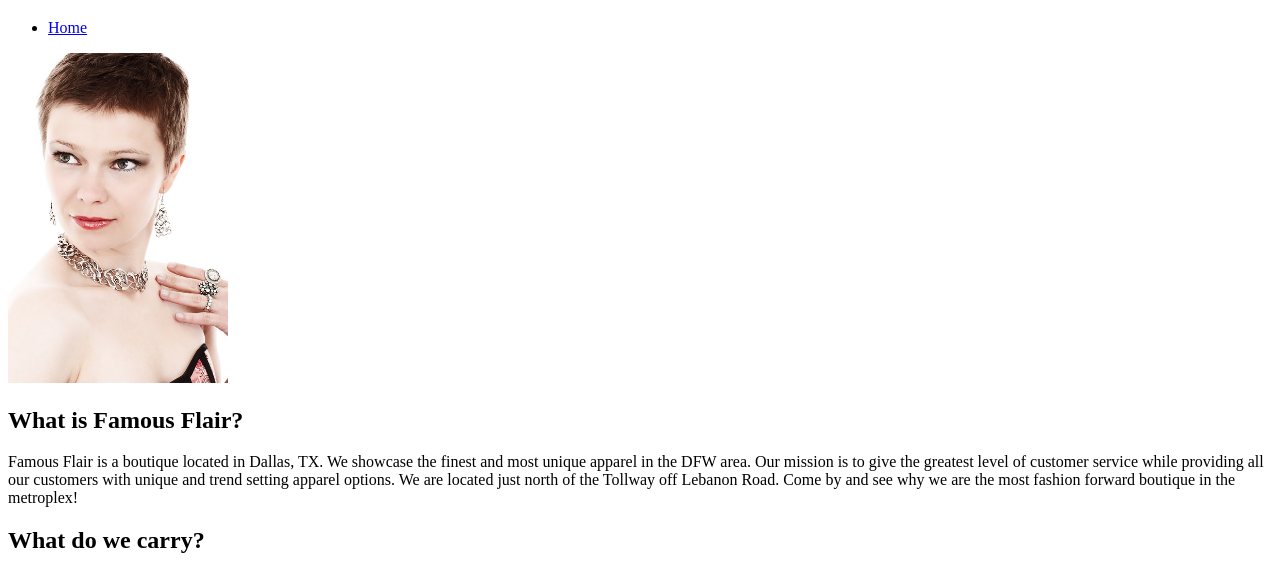
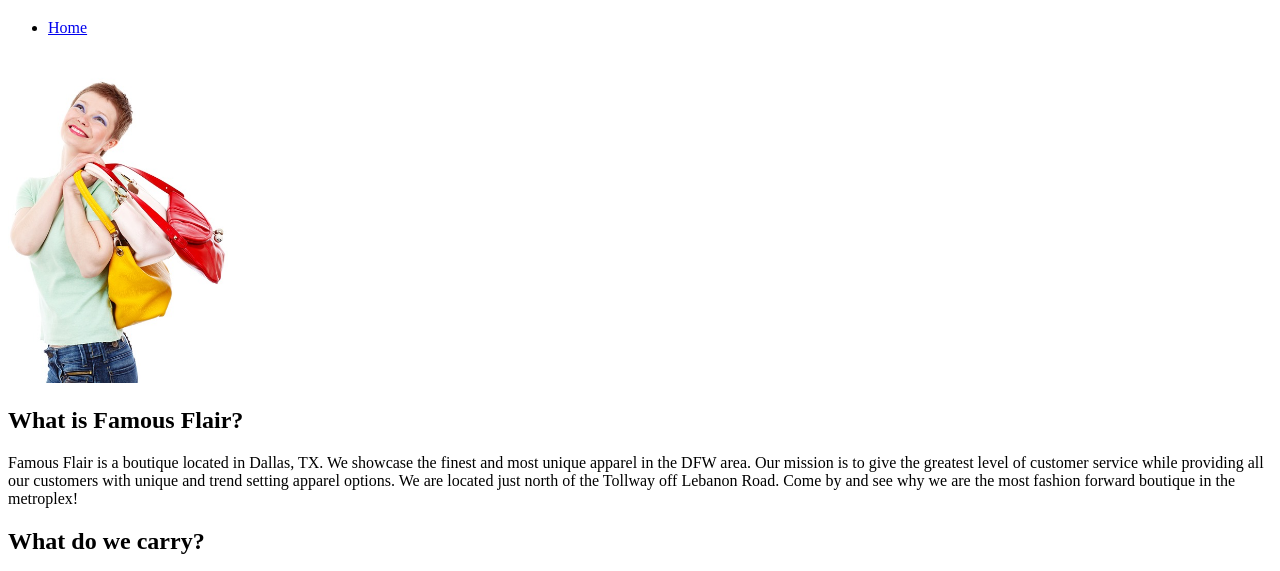
Before and after one commit to purewavedesigns/wsd, a plain HTML site: page index.html in a window 1280 px wide. Shown: the part 147-718 px from the top of the page. Drawn offline with Linux system fonts and the light colour scheme.

Commit message:
changed model image

```diff
--- a/index.html
+++ b/index.html
@@ -17,7 +17,10 @@
         </nav>
 
     </header>
-    <img src="images/fashion-model.jpg" width="220" />
+
+    <!--Image of shopping model. Courtesy of http://pixabay.com/en/adult-bag-bags-buy-buyer-consumer-18844/-->
+    <img src="images/shopping-model.jpg" width="220" />
+
     <h2>What is Famous Flair?</h2>
     <p>Famous Flair is a boutique located in Dallas, TX. We showcase the finest and most unique apparel in the DFW area. Our mission is to give the greatest level of customer service while providing all our customers with unique and trend setting apparel options. We are located just north of the Tollway off Lebanon Road. Come by and see why we are the most fashion forward boutique in the metroplex!</p>
 
```
Also changed, not shown: images/fashion-model.jpg (deleted), images/shopping-model.jpg (added).
